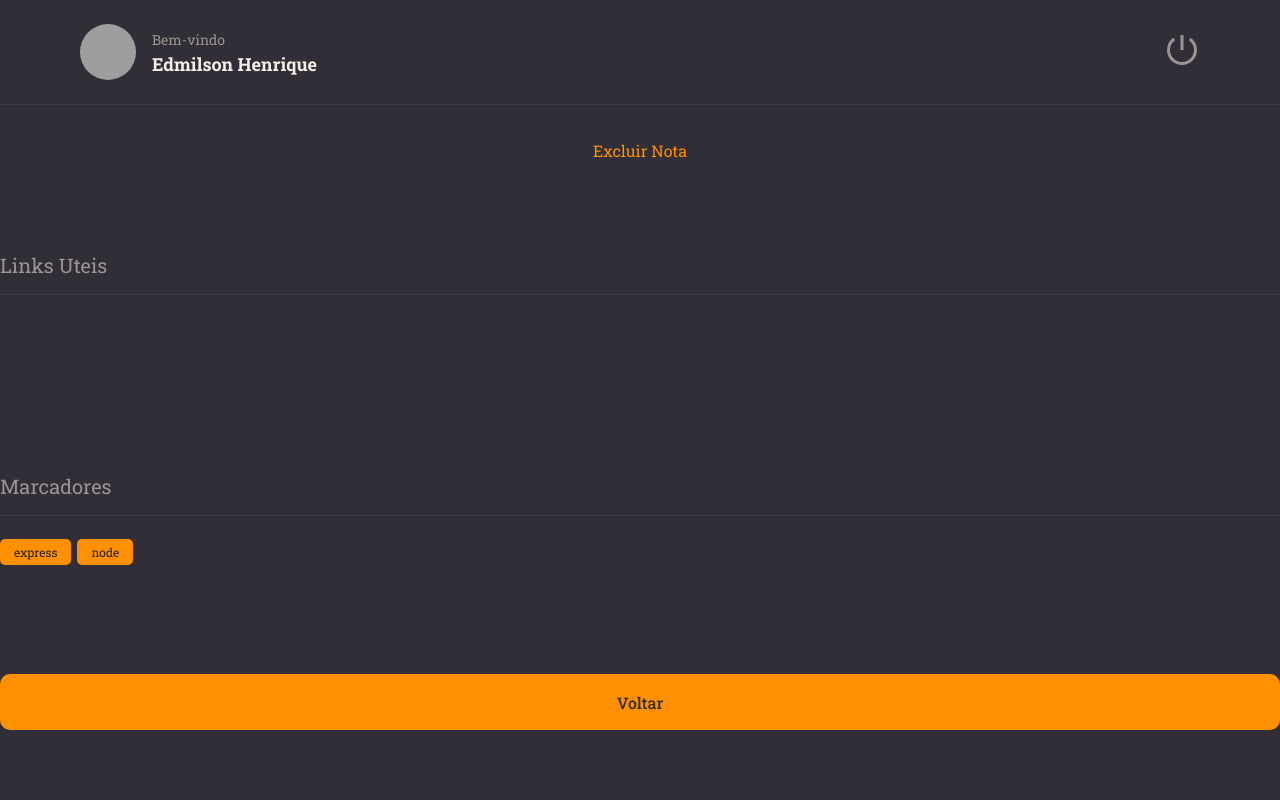
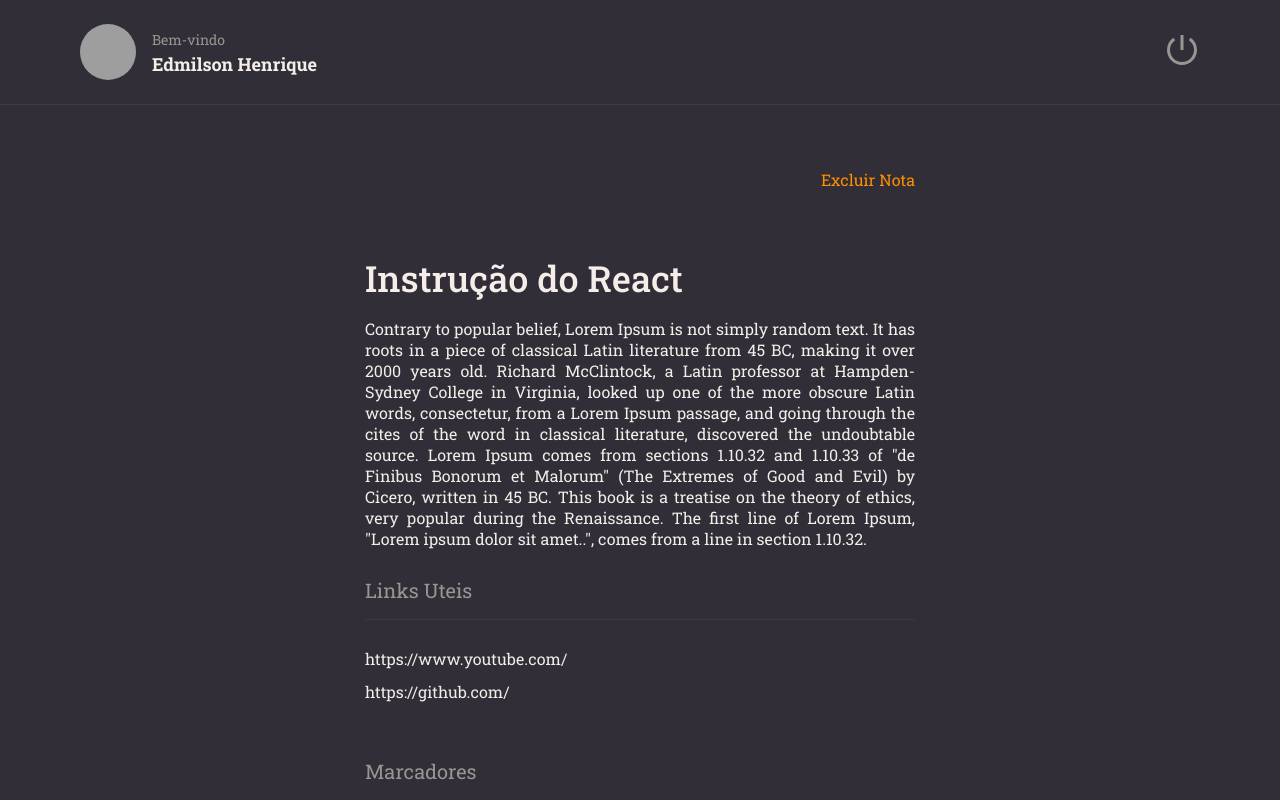
Before and after one commit to Edmilsonhdr/rocketnotes, a React (Vite) app: page / in a window 1280 px wide. Built offline with nearby package versions, Linux system fonts and the light colour scheme; grey boxes are pictures that could not be loaded.

Commit message:
justando texto

```diff
--- a/src/components/Section/styles.js
+++ b/src/components/Section/styles.js
@@ -1,7 +1,7 @@
 import styled from 'styled-components';
 
 export const Container = styled.section`
-    margin: 56px 0 28px;
+    margin: 28px 0;
 
     > h2 {
         border-bottom-width: 1px;
@@ -9,7 +9,7 @@
         border-bottom-color: ${({ theme }) => theme.COLORS.BACKGROUND_700};
 
         padding-bottom: 16px;
-        margin-bottom: 24px;
+        margin-bottom: 28px;
 
         color: ${({ theme }) => theme.COLORS.GRAY_100};
         font-size: 20px;
--- a/src/pages/Details/index.jsx
+++ b/src/pages/Details/index.jsx
@@ -1,4 +1,4 @@
-import { Container, Links } from "./styles.js";
+import { Container, Links, Content } from "./styles.js";
 import { Button } from "../../components/Button";
 import { Header } from "../../components/Header";
 import { Section } from "../../components/Section";
@@ -8,14 +8,31 @@
   return (
     <Container>
       <Header />
+      <main>
+        <Content>
           <ButtonText title="Excluir Nota" />
+          <h1>Instrução do React</h1>
+          <p>
+            Contrary to popular belief, Lorem Ipsum is not simply random text.
+            It has roots in a piece of classical Latin literature from 45 BC,
+            making it over 2000 years old. Richard McClintock, a Latin professor
+            at Hampden-Sydney College in Virginia, looked up one of the more
+            obscure Latin words, consectetur, from a Lorem Ipsum passage, and
+            going through the cites of the word in classical literature,
+            discovered the undoubtable source. Lorem Ipsum comes from sections
+            1.10.32 and 1.10.33 of "de Finibus Bonorum et Malorum" (The Extremes
+            of Good and Evil) by Cicero, written in 45 BC. This book is a
+            treatise on the theory of ethics, very popular during the
+            Renaissance. The first line of Lorem Ipsum, "Lorem ipsum dolor sit
+            amet..", comes from a line in section 1.10.32.
+          </p>
           <Section title="Links Uteis">
             <Links>
               <li>
-            <a href="https://www.youtube.com/"></a>
+                <a href="#">https://www.youtube.com/</a>
               </li>
               <li>
-            <a href="https://github.com/"></a>
+                <a href="#">https://github.com/</a>
               </li>
             </Links>
           </Section>
@@ -25,6 +42,8 @@
             <Tag title="node" />
           </Section>
           <Button title="Voltar" />
+        </Content>
+      </main>
     </Container>
   );
 }
--- a/src/pages/Details/styles.js
+++ b/src/pages/Details/styles.js
@@ -9,6 +9,12 @@
     grid-template-areas:
     "header"
     "content";
+
+    > main {
+        grid-area: content;
+        overflow: scroll;
+        padding: 64px 0;
+    }
 `;
 
 export const Links = styled.ul`
@@ -25,3 +31,28 @@
 
 
 `;
+
+export const Content = styled.div`
+
+    max-width: 550px;
+    margin: 0  auto;
+
+    display: flex;
+    flex-direction: column;
+
+    >button:first-child{
+        align-self: end;
+    }
+
+    >h1{
+        font-size: 36px;
+        font-weight: 500;
+        padding-top: 64px;
+    }
+
+    p{
+        font-size: 16px;
+        margin-top: 16px;
+        text-align: justify;
+    }
+`;
```
Lines whose indentation alone changed are shown as unchanged.
